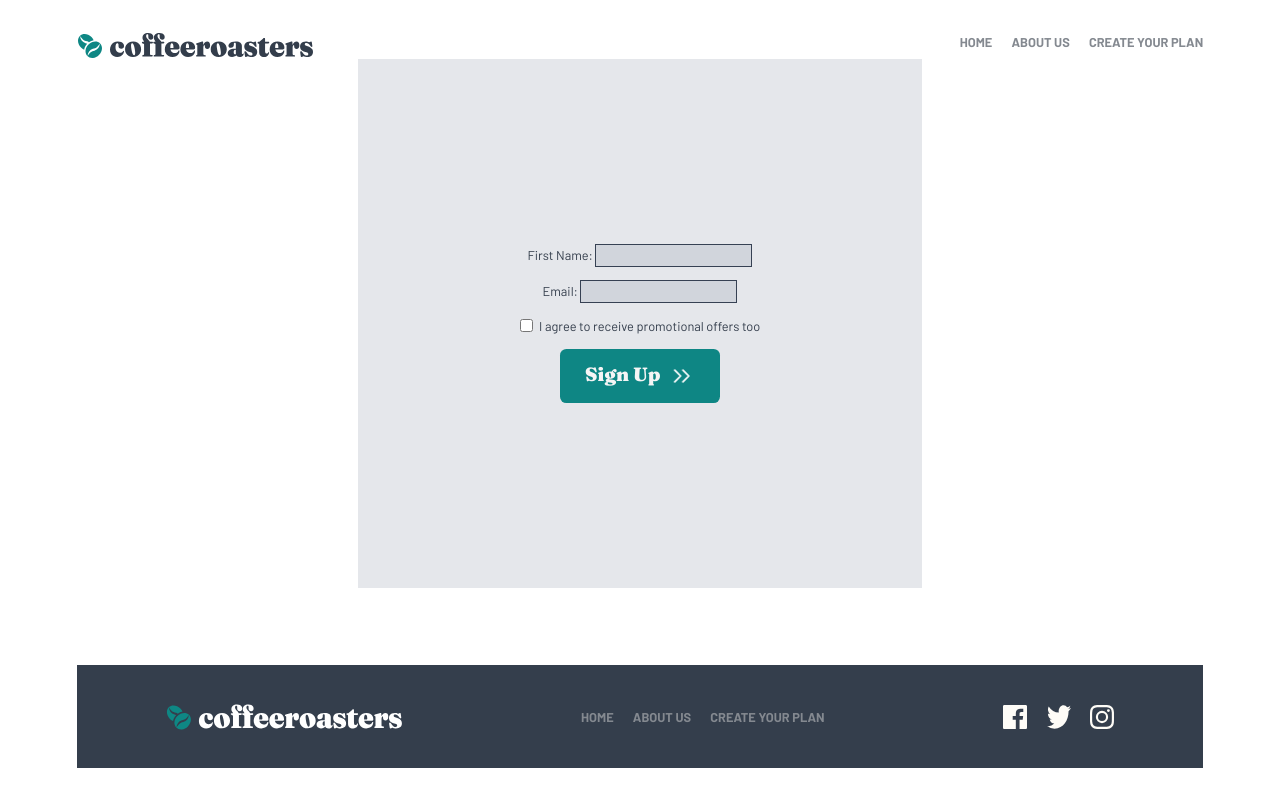
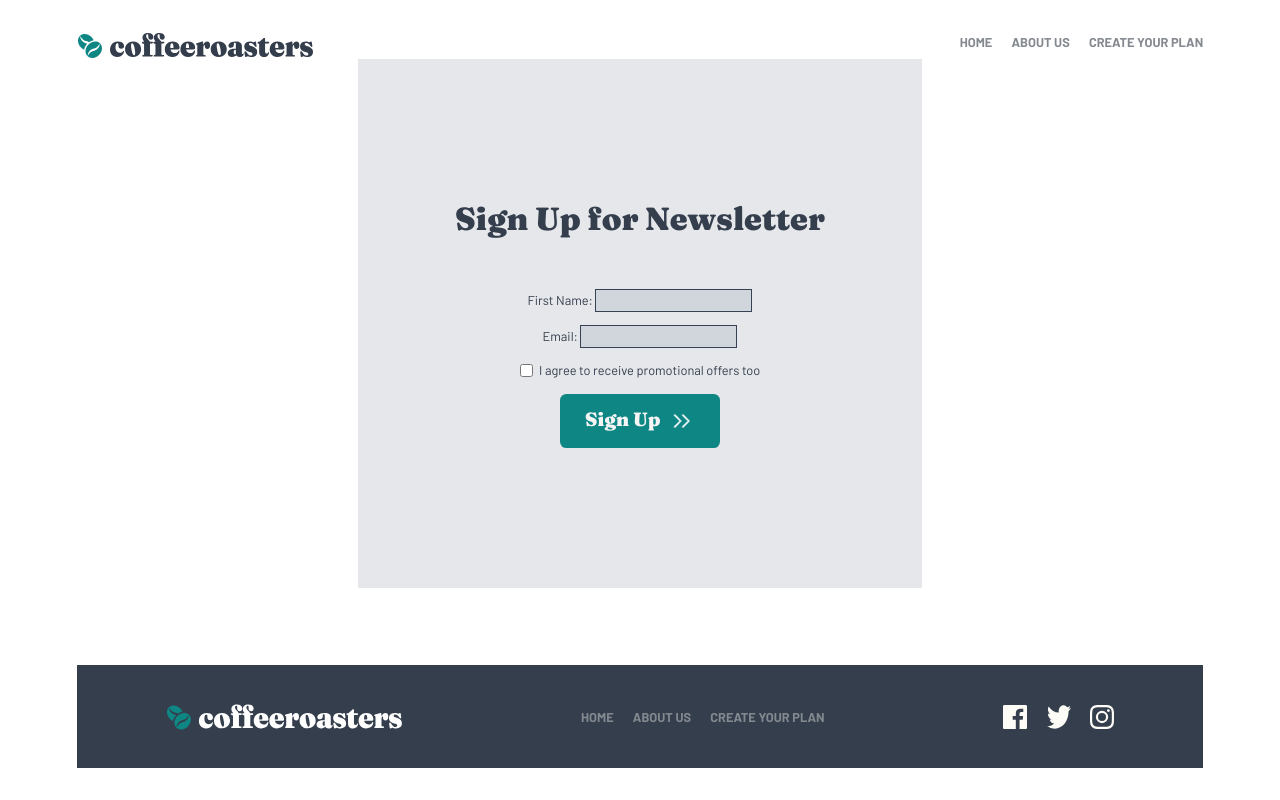
Before and after one commit to SuhasPatnaik/coffeeroasters-subscription-site, a React (Vite) app: page /newsletter/sign-up in a window 1280 px wide. Built offline with nearby package versions, Linux system fonts and the light colour scheme; what tailwindcss-animated would draw is missing.

Commit message:
useActionState hook implemented to leverage error/success states, pending state & sign up action

```diff
--- a/src/components/page/NewsletterSignUp.tsx
+++ b/src/components/page/NewsletterSignUp.tsx
@@ -1,8 +1,36 @@
+import { useActionState } from "react";
 import Button from "../shared/Button";
 
+const signUpAction = async (previousState, formData) => {
+  const firstName = formData.get("firstname").trim();
+  const email = formData.get("email").trim();
+
+  if (firstName.length < 3) {
+    return {
+      status: "error",
+      message: "First name must be at least 3 characters.",
+    };
+  }
+
+  const emailRegex = /^[^\s@]+@[^\s@]+\.[^\s@]+$/;
+  if (!emailRegex.test(email)) {
+    return { status: "error", message: "Please enter a valid email address." };
+  }
+
+  await new Promise((resolve) => setTimeout(resolve, 1500)); // Simulating a slow db fetch request
+
+  return { status: "success", message: "You are now signed up!" };
+};
+
 export default function NewsletterSignUp() {
+  const [state, formAction, isPending] = useActionState(signUpAction, null);
+
   return (
-    <form className="p-6 bg-gray-200 text-neutral-900 w-1/2 mx-auto flex flex-col gap-4 justify-center items-center">
+    <form
+      action={formAction}
+      className="p-6 bg-gray-200 text-neutral-900 w-1/2 mx-auto flex flex-col gap-4 justify-center items-center"
+    >
+      <h1 className="font-heading text-h2 mb-12">Sign Up for Newsletter</h1>
       <div>
         <label htmlFor="firstname">First Name: </label>
         <input
@@ -29,7 +57,18 @@ export default function NewsletterSignUp() {
           I agree to receive promotional offers too
         </p>
       </div>
-      <Button className="text-neutral-100">Sign Up</Button>
+      <Button className="text-neutral-100" disabled={isPending}>
+        {isPending ? "Signing up..." : "Sign Up"}
+      </Button>
+      {state?.message && (
+        <p
+          className={`text-sm mt-2 ${
+            state.status === "error" ? "text-red-600" : "text-green-600"
+          }`}
+        >
+          {state.message}
+        </p>
+      )}
     </form>
   );
 }
```
